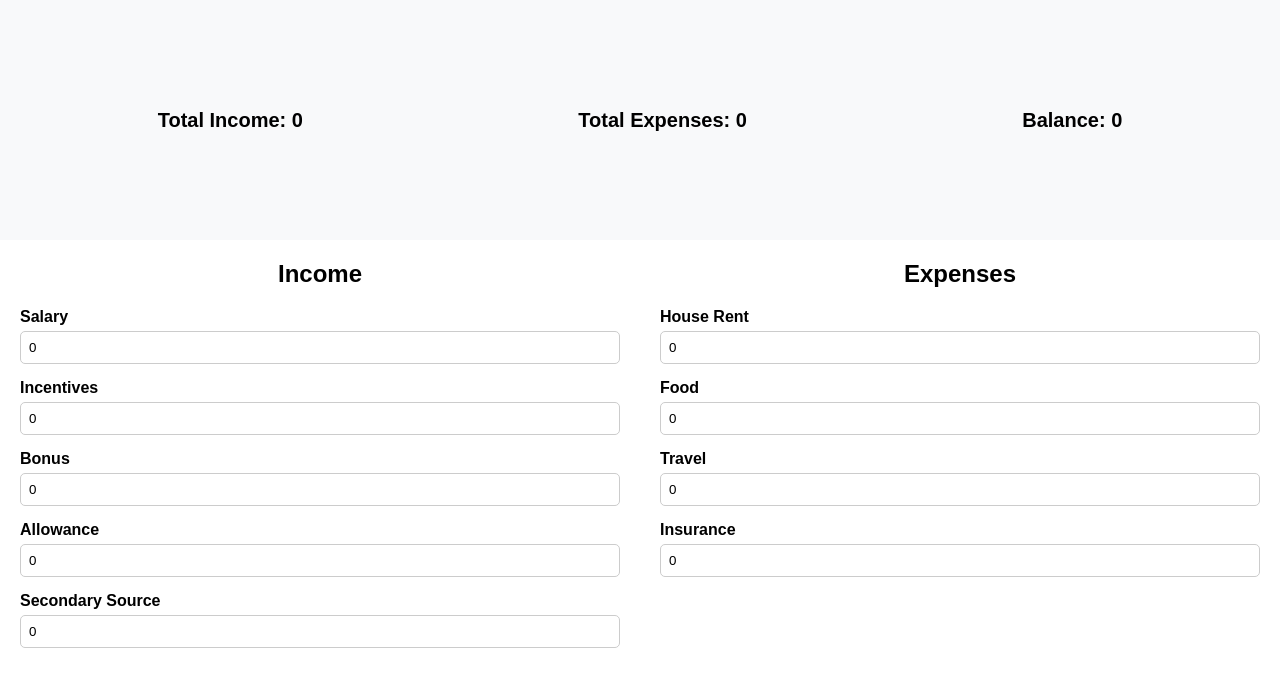
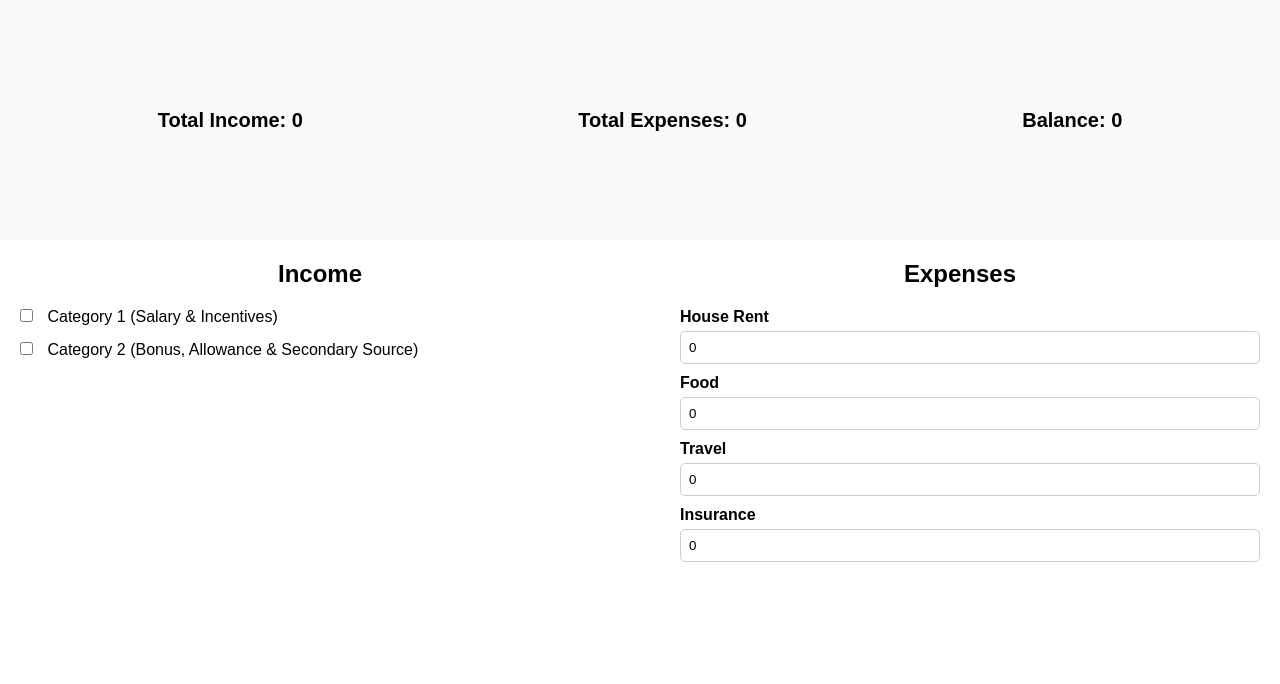
Before and after one commit to shubhamjain1309/personalcalculator, a plain HTML site: page index.html in a window 1280 px wide. Drawn offline with Linux system fonts and the light colour scheme.

Commit message:
adding categories

```diff
--- a/index.html
+++ b/index.html
@@ -38,19 +38,26 @@
             text-align: center;
             margin-bottom: 20px;
         }
+        .category {
+            margin-bottom: 15px;
+        }
         .input-group {
-            margin-bottom: 15px;
+            margin-bottom: 10px;
+            padding-left: 20px;
         }
         label {
             display: block;
             font-weight: bold;
         }
-        input {
+        input[type="number"] {
             width: 100%;
             padding: 8px;
             margin-top: 5px;
             border: 1px solid #ccc;
             border-radius: 5px;
+        }
+        input[type="checkbox"] {
+            margin-right: 10px;
         }
     </style>
 </head>
@@ -63,25 +70,35 @@
     <div class="middle-section">
         <div class="income">
             <h2>Income</h2>
+            <div class="category">
+                <input type="checkbox" id="category1" onchange="toggleCategory('category1Fields', this)"> Category 1 (Salary & Incentives)
+                <div id="category1Fields" style="display:none;">
                     <div class="input-group">
                         <label>Salary</label>
-                <input type="number" id="salary" value="0" oninput="calculateBudget()">
+                        <input type="number" id="salary" value="0" oninput="calculateBudget()" disabled>
                     </div>
                     <div class="input-group">
                         <label>Incentives</label>
-                <input type="number" id="incentives" value="0" oninput="calculateBudget()">
+                        <input type="number" id="incentives" value="0" oninput="calculateBudget()" disabled>
                     </div>
+                </div>
+            </div>
+            <div class="category">
+                <input type="checkbox" id="category2" onchange="toggleCategory('category2Fields', this)"> Category 2 (Bonus, Allowance & Secondary Source)
+                <div id="category2Fields" style="display:none;">
                     <div class="input-group">
                         <label>Bonus</label>
-                <input type="number" id="bonus" value="0" oninput="calculateBudget()">
+                        <input type="number" id="bonus" value="0" oninput="calculateBudget()" disabled>
                     </div>
                     <div class="input-group">
                         <label>Allowance</label>
-                <input type="number" id="allowance" value="0" oninput="calculateBudget()">
+                        <input type="number" id="allowance" value="0" oninput="calculateBudget()" disabled>
                     </div>
                     <div class="input-group">
                         <label>Secondary Source</label>
-                <input type="number" id="secondarySource" value="0" oninput="calculateBudget()">
+                        <input type="number" id="secondarySource" value="0" oninput="calculateBudget()" disabled>
+                    </div>
+                </div>
             </div>
         </div>
         <div class="expenses">
@@ -105,6 +122,23 @@
         </div>
     </div>
     <script>
+        function toggleCategory(categoryId, checkbox) {
+            const fieldsDiv = document.getElementById(categoryId);
+            const inputs = fieldsDiv.querySelectorAll('input[type="number"]');
+
+            if (checkbox.checked) {
+                fieldsDiv.style.display = 'block';
+                inputs.forEach(input => input.removeAttribute('disabled'));
+            } else {
+                fieldsDiv.style.display = 'none';
+                inputs.forEach(input => {
+                    input.setAttribute('disabled', true);
+                    input.value = 0;
+                });
+                calculateBudget();
+            }
+        }
+
         function calculateBudget() {
             let income = [
                 parseFloat(document.getElementById('salary').value) || 0,
```
Lines whose indentation alone changed are shown as unchanged.
